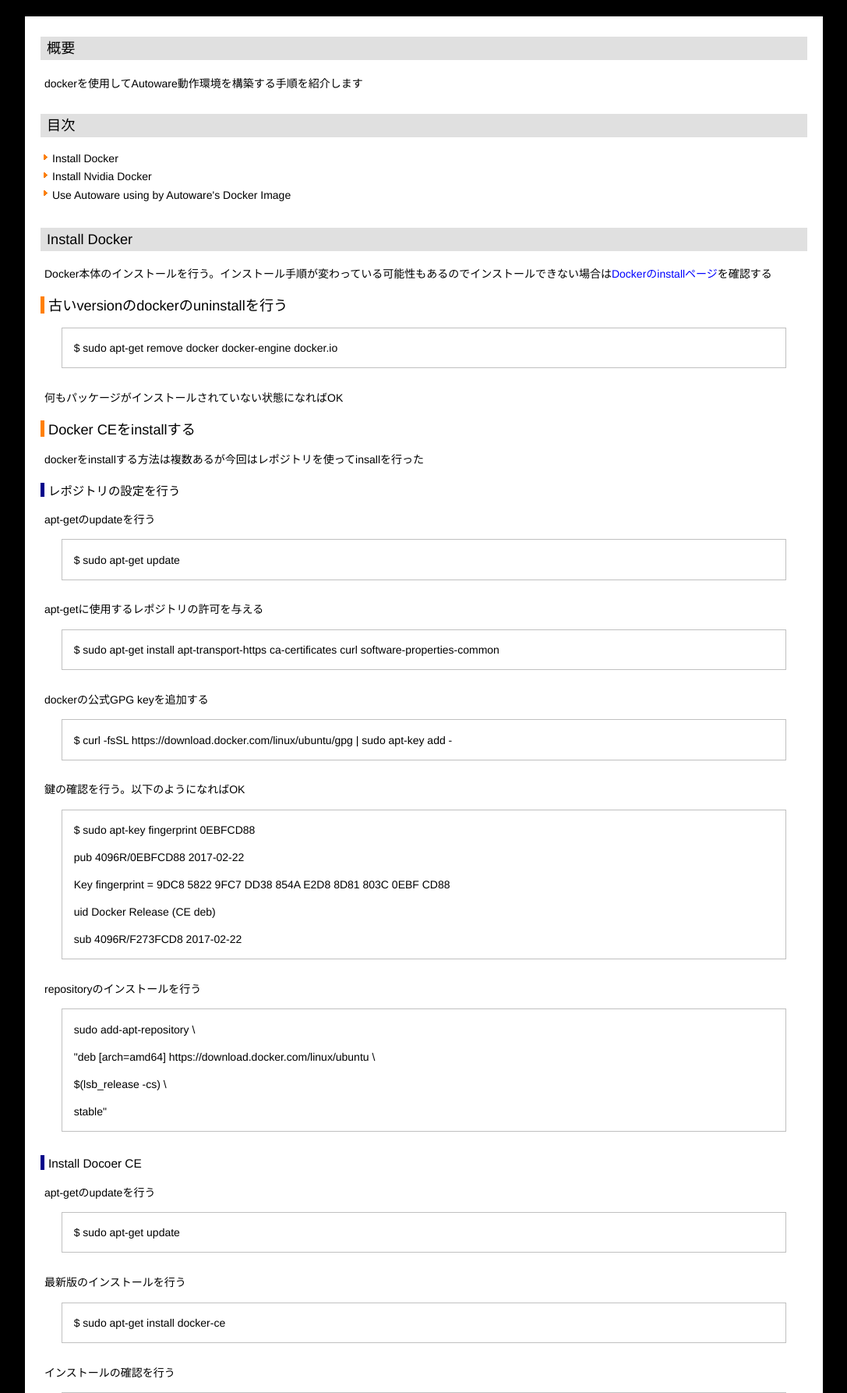
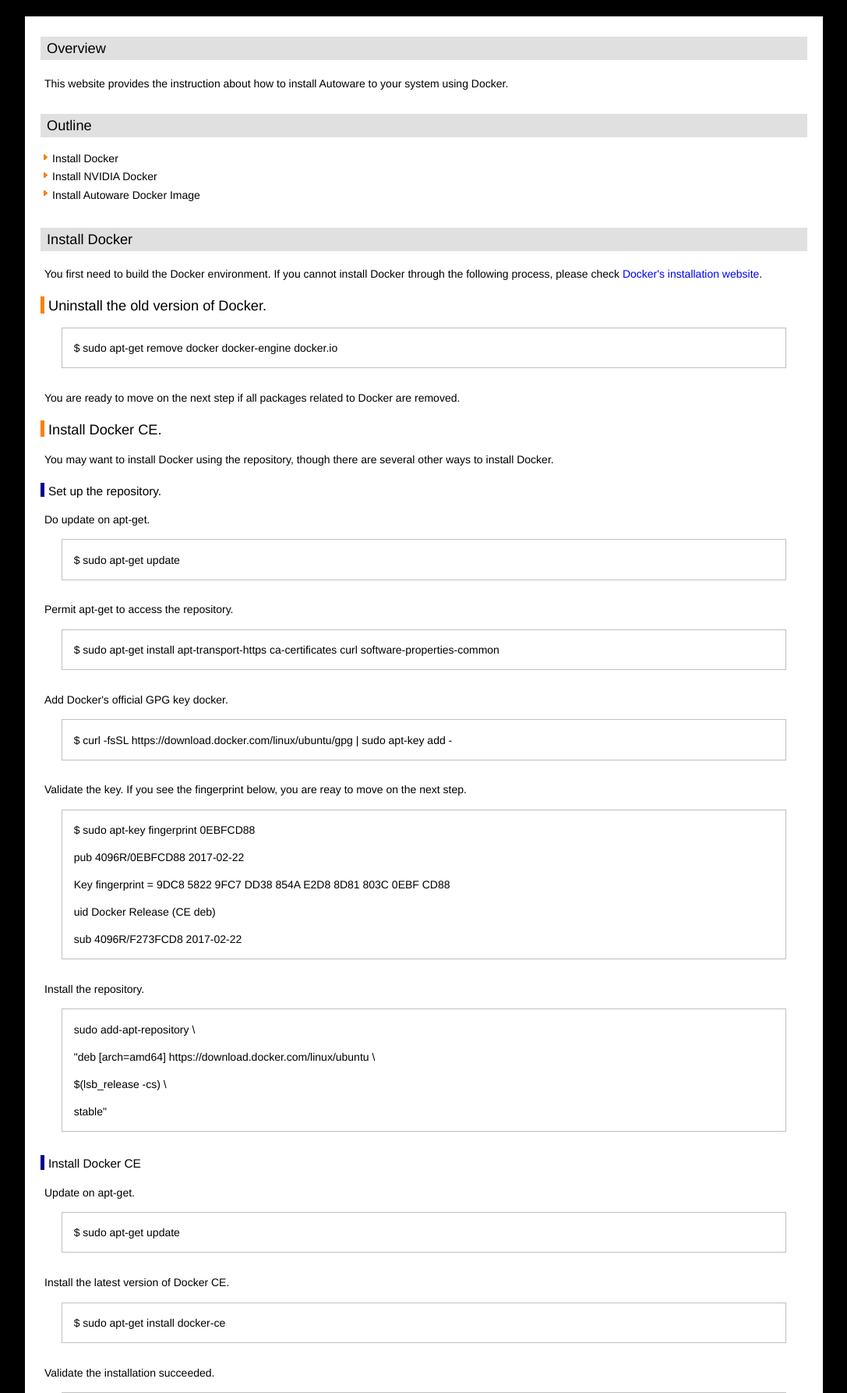
Before and after one commit to CPFL/autoware_web, a Django app: page /docker/ in a window 1280 px wide. Shown: the part 86-1872 px from the top of the page at 78% size, without its empty margins (96-1183 px from the left). Run offline with Django 3.2, Linux system fonts and the light colour scheme; some libraries are stand-ins or nearby versions.

Commit message:
Fix px2 link in index page to docker_px2.html Change docker_x86 page in English

```diff
--- a/template/welcome_page/docker.html
+++ b/template/welcome_page/docker.html
@@ -1,22 +1,22 @@
 {% extends "base.html" %} {% block title %}Index{% endblock title %} {% block content %}
 
-<!-- メインカラム開始 -->
+<!-- The main column begins here. -->
 <div id="main">
 
   <div class="test2_section normal">
 
-    <h2>概要</h2>
-    <p>dockerを使用してAutoware動作環境を構築する手順を紹介します</p>
+    <h2>Overview</h2>
+    <p>This website provides the instruction about how to install Autoware to your system using Docker.</p>
 
   </div>
 
   <div class="test2_section normal">
 
-    <h2>目次</h2>
+    <h2>Outline</h2>
     <ul class="list">
       <li>Install Docker</li>
-      <li>Install Nvidia Docker</li>
-      <li>Use Autoware using by Autoware's Docker Image</li>
+      <li>Install NVIDIA Docker</li>
+      <li>Install Autoware Docker Image</li>
     </ul>
 
   </div>
@@ -24,10 +24,10 @@
   <div class="test2_section normal">
 
     <h2>Install Docker</h2>
-    <p>Docker本体のインストールを行う。インストール手順が変わっている可能性もあるのでインストールできない場合は<a href="https://docs.docker.com/engine/installation/linux/docker-ce/ubuntu/"><font color="blue">Dockerのinstallページ</font></a>を確認する</p>
+    <p>You first need to build the Docker environment. If you cannot install Docker through the following process, please check <a href="https://docs.docker.com/engine/installation/linux/docker-ce/ubuntu/"><font color="blue">Docker's installation website</font></a>.</p>
 
     <div class="heading">
-      <h3>古いversionのdockerのuninstallを行う</h3>
+      <h3>Uninstall the old version of Docker.</h3>
     </div>
 
     <div class="section emphasis">
@@ -36,35 +36,35 @@
 
     </div>
 
-    <p>何もパッケージがインストールされていない状態になればOK</p>
+    <p>You are ready to move on the next step if all packages related to Docker are removed.</p>
 
     <div class="heading">
-      <h3>Docker CEをinstallする</h3>
+      <h3>Install Docker CE.</h3>
     </div>
 
-    <p>dockerをinstallする方法は複数あるが今回はレポジトリを使ってinsallを行った</p>
+    <p>You may want to install Docker using the repository, though there are several other ways to install Docker.</p>
 
     <div class="heading">
-      <h4>レポジトリの設定を行う</h4>
+      <h4>Set up the repository.</h4>
     </div>
 
-    <p>apt-getのupdateを行う</p>
+    <p>Do update on apt-get.</p>
     <div class="section emphasis">
       <p>$ sudo apt-get update</p>
     </div>
 
-    <p>apt-getに使用するレポジトリの許可を与える</p>
+    <p>Permit apt-get to access the repository.</p>
     <div class="section emphasis">
       <p>$  sudo apt-get install apt-transport-https ca-certificates curl software-properties-common</p>
     </div>
 
 
-    <p>dockerの公式GPG keyを追加する</p>
+    <p>Add Docker's official GPG key docker.</p>
     <div class="section emphasis">
       <p>$  curl -fsSL https://download.docker.com/linux/ubuntu/gpg | sudo apt-key add -</p>
     </div>
 
-    <p>鍵の確認を行う。以下のようになればOK</p>
+    <p>Validate the key. If you see the fingerprint below, you are reay to move on the next step.</p>
     <div class="section emphasis">
       <p>$ sudo apt-key fingerprint 0EBFCD88</p>
 
@@ -74,7 +74,7 @@
       <p>sub   4096R/F273FCD8 2017-02-22</p>
     </div>
 
-    <p>repositoryのインストールを行う</p>
+    <p>Install the repository.</p>
     <div class="section emphasis">
       <p>sudo add-apt-repository \</p>
       <p>"deb [arch=amd64] https://download.docker.com/linux/ubuntu \</p>
@@ -84,46 +84,46 @@
 
 
     <div class="heading">
-      <h4>Install Docoer CE</h4>
+      <h4>Install Docker CE</h4>
     </div>
 
-    <p>apt-getのupdateを行う</p>
+    <p>Update on apt-get.</p>
     <div class="section emphasis">
       <p>$ sudo apt-get update</p>
     </div>
 
-    <p>最新版のインストールを行う</p>
+    <p>Install the latest version of Docker CE.</p>
     <div class="section emphasis">
       <p>$ sudo apt-get install docker-ce</p>
     </div>
 
-    <p>インストールの確認を行う</p>
+    <p>Validate the installation succeeded.</p>
     <div class="section emphasis">
       <p>$ sudo docker run hello-world</p>
     </div>
   </div>
 
   <div class="test2_section normal">
-    <h2>Install Nvidia Docker</h2>
+    <h2>Install NVIDIA Docker</h2>
 
-    <p>DockerのコンテナからGPUを使用するために NVIDIAが開発するDocker Pluginをインストールする</p>
+    <p>You need to install Docker Plugin provided by NVIDIA in order to access NVIDIA GPUs from Docker Container.</p>
     <br>
-    <p>debファイルをダウンロードする</p>
+    <p>Download the .deb file.</p>
     <div class="section emphasis">
       <p>$ wget https://github.com/NVIDIA/nvidia-docker/releases/download/v1.0.1/nvidia-docker_1.0.1-1_amd64.deb</p>
     </div>
 
-    <p>ダウンロードしたdebファイルのインストールを行う</p>
+    <p>Install the downloaded .deb file.</p>
     <div class="section emphasis">
       <p>$ sudo dpkg -i nvidia-docker_1.0.1-1_amd64.deb</p>
     </div>
 
-    <p>nvidia-dockerのサービスが起動するので確認する</p>
+    <p>Check if the nvidia-docker service exists.</p>
     <div class="section emphasis">
       <p>$ systemctl list-units --type=service | grep -i nvidia-docker</p>
     </div>
 
-    <p>nvidia-dockerの起動確認を行う</p>
+    <p>Check if the nvidia-docker service runs.</p>
     <div class="section emphasis">
       <p>$ sudo nvidia-docker run --rm nvidia/cuda nvidia-smi</p>
     </div>
@@ -131,52 +131,52 @@
   </div>
 
   <div class="test2_section normal">
-    <h2>Use Autoware using by Autoware's Docker Image</h2>
+    <h2>Install Autoware Docker Image</h2>
 
-    <p>nvidia-dockerを使ってAutowareの実行環境を構築する。Autowareに構築用のbuildファイルと実行ファイルがあるのでそれを使用する</p>
+    <p>You can build the Autoware runtime environment using nvidia-docker. We provide the build script to simplify the installation of Autoware as follows.</p>
     <br>
 
     <div class="heading">
-      <h3>How to build Autoware Docker</h3>
+      <h3>How to build Autoware Docker.</h3>
     </div>
 
-    <p>move to docker directory in Autoware</p>
+    <p>Move to the docker directory in Autoware.</p>
     <div class="section emphasis">
       <p>$ cd Autoware/docker</p>
     </div>
 
-    <p>run build.sh in case of ubuntu16.04</p>
+    <p>Run build.sh kinetic if you use Ubuntu 16.04.</p>
     <div class="section emphasis">
       <p>$ sh build.sh kinetic</p>
     </div>
 
-    <p>run build.sh in case of ubuntu14.04</p>
+    <p>Otherwise, run build.sh indigo for Ubuntu 14.04. We do not support other versions of Ubuntu at this moment.</p>
     <div class="section emphasis">
       <p>$ sh build.sh indigo</p>
     </div>
 
     <div class="heading">
-      <h3>How to run Autoware Docker</h3>
+      <h3>How to run Autoware Docker.</h3>
     </div>
 
 
-    <p>run run.sh in case of default path(/home/$USER/shared_dir)</p>
+    <p>Run run.sh kinetic if you use Ubuntu 16.04, assuming that the default path is "/home/$USER/shared_dir".</p>
     <div class="section emphasis">
       <p>$ sh run.sh kinetic</p>
     </div>
 
-    <p>run build.sh in case of any path</p>
+    <p>If you want to use your own path, run build.sh kinetic with the path argument.</p>
     <div class="section emphasis">
       <p>$ sh run.sh kinetic {SHARED_DIR_PATH}</p>
     </div>
-    <p>In case of ubuntu 14.04,change kinetic to indigo</p>
+    <p>Replace "kinetic" with "indigo" if you use Ubuntu 14.04.</p>
 
   </div>
 
 
 </div>
 
-<!-- メインカラム終了 -->
+<!-- The main column ends here. -->
 
 
 
--- a/template/welcome_page/index.html
+++ b/template/welcome_page/index.html
@@ -25,7 +25,7 @@
           <h1 class="h1-seo">We Love Open Source.</h1>
 
           <a href="{% url 'autoware_web:docker' %}" class="square_btn">X86</a>
-          <a href="{% url 'autoware_web:docker' %}" class="square_btn">PX2</a>
+          <a href="{% url 'autoware_web:docker_px2' %}" class="square_btn">PX2</a>
         </div>
       </div>
     </div>
```
Also changed, not shown: template/welcome_page/docker_px2.html (+4 -4 lines).
